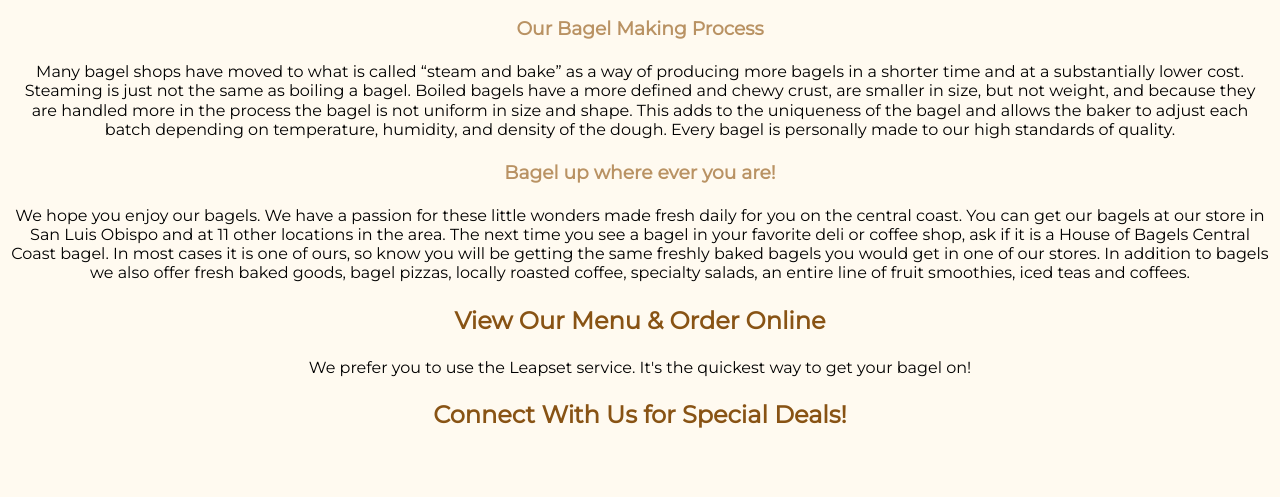
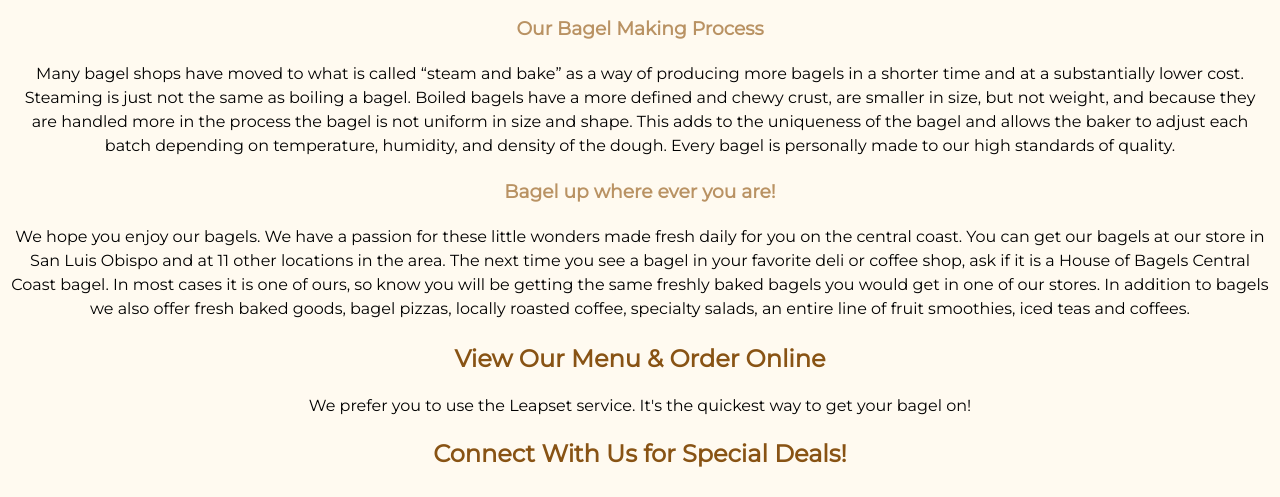
Before and after one commit to mikavarie/mikavarie.github.io, a plain HTML site: page grc338/redesign-mobile-first/about.html in a window 1280 px wide. Shown: the part 281-778 px from the top of the page. Drawn offline with Linux system fonts and the light colour scheme.

Commit message:
Update style2.css

```diff
--- a/grc338/redesign-mobile-first/style2.css
+++ b/grc338/redesign-mobile-first/style2.css
@@ -39,6 +39,10 @@ img{
 .menulogo{
     float: left;
     width: 40%;
+}
+
+p.about-text{
+    line-height: 1.5;
 }
 ul{
         list-style-type: none;
```
